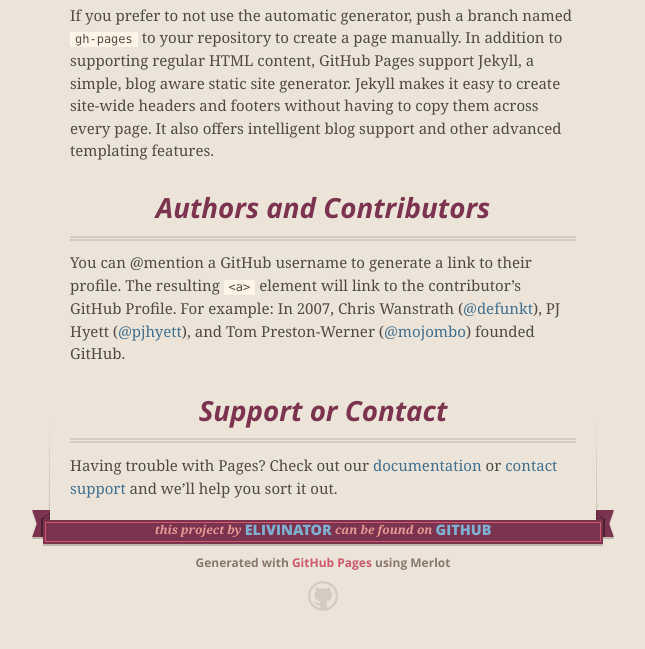
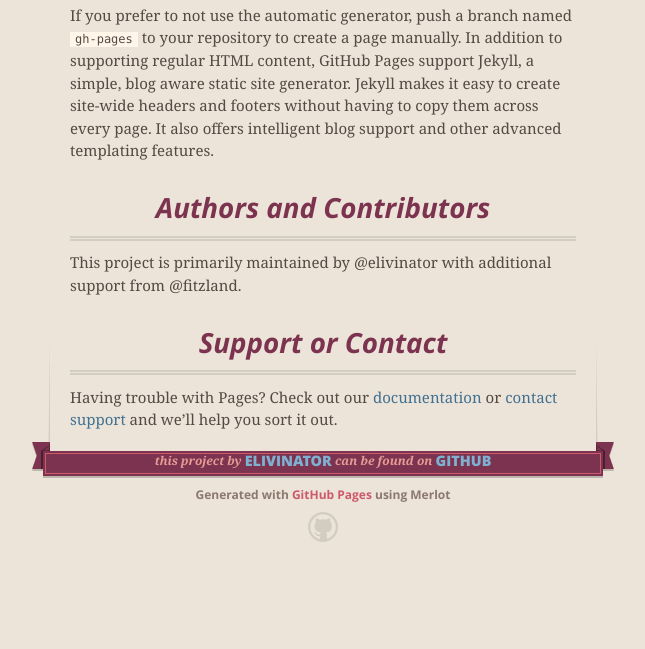
Before and after one commit to elivinator/tradesters, a plain HTML site: page index.html in a window 1280 px wide. Shown: the part 713-1362 px from the top of the page, without its empty margins (317-962 px from the left). After the commit the page ends 1295 px from the top, so only its background shows below. Drawn offline with nearby package versions, Linux system fonts and the light colour scheme.

Commit message:
Update index.html

```diff
--- a/index.html
+++ b/index.html
@@ -64,7 +64,7 @@
 <h3>
 <a id="authors-and-contributors" class="anchor" href="#authors-and-contributors" aria-hidden="true"><span aria-hidden="true" class="octicon octicon-link"></span></a>Authors and Contributors</h3>
 
-<p>You can @mention a GitHub username to generate a link to their profile. The resulting <code>&lt;a&gt;</code> element will link to the contributor’s GitHub Profile. For example: In 2007, Chris Wanstrath (<a href="https://github.com/defunkt" class="user-mention">@defunkt</a>), PJ Hyett (<a href="https://github.com/pjhyett" class="user-mention">@pjhyett</a>), and Tom Preston-Werner (<a href="https://github.com/mojombo" class="user-mention">@mojombo</a>) founded GitHub.</p>
+<p>This project is primarily maintained by @elivinator with additional support from @fitzland.</p>
 
 <h3>
 <a id="support-or-contact" class="anchor" href="#support-or-contact" aria-hidden="true"><span aria-hidden="true" class="octicon octicon-link"></span></a>Support or Contact</h3>
```
